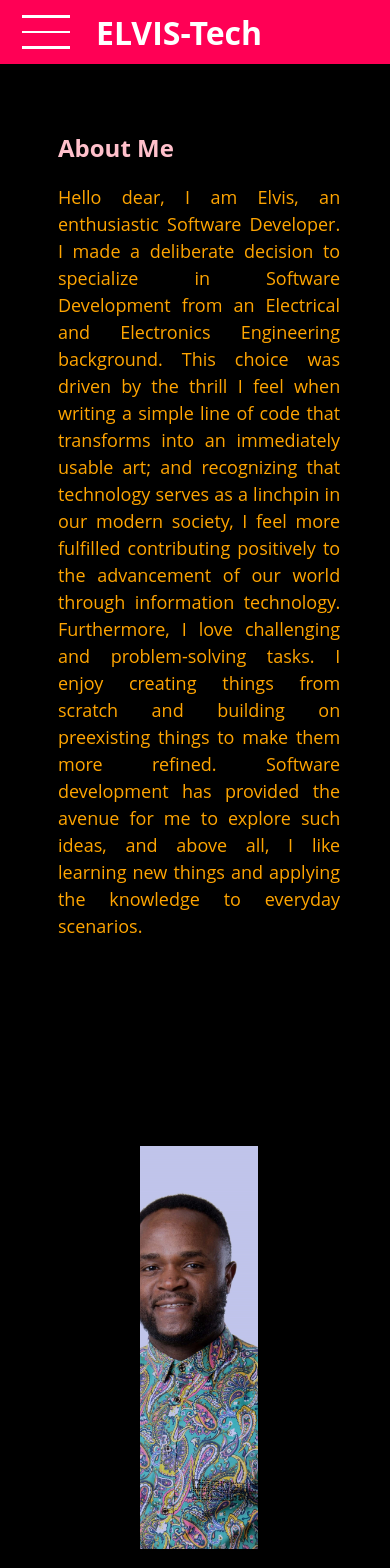
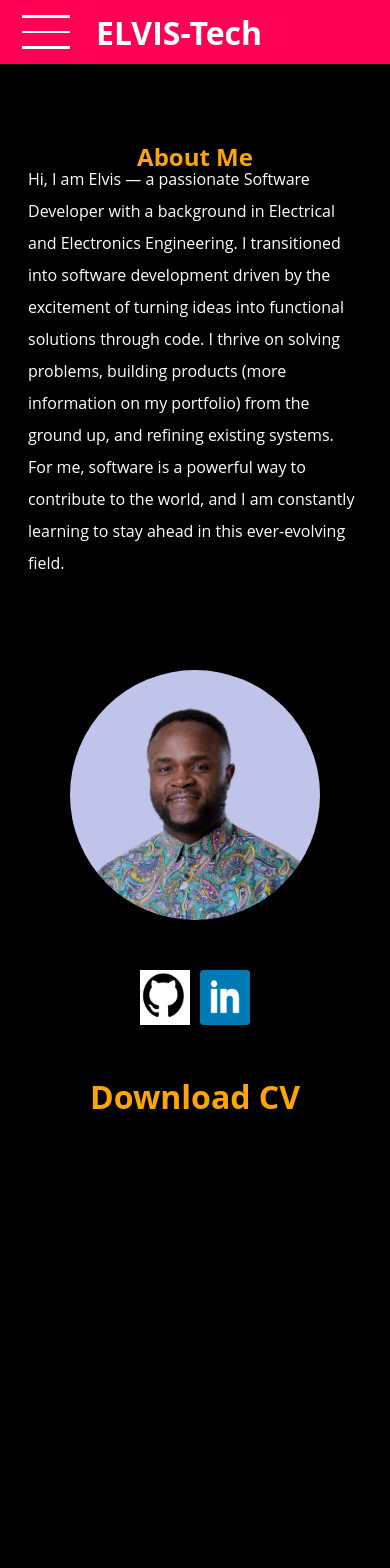
Before and after one commit to elvisonob/Personal-Website, a React (Create React App) app: page /about in a window 390 px wide. Shown: the top 1568 px of the page. After the commit the page ends 1118 px from the top, so only its background shows below. Built offline with nearby package versions, Linux system fonts and the light colour scheme.

Commit message:
redesigning portfolio css

```diff
--- a/src/components/pages/About.js
+++ b/src/components/pages/About.js
@@ -1,6 +1,6 @@
 import React from 'react';
 import classes from './About.module.css';
-import image from '../../images/coding-pic-edit.jpg';
+import image from '../../images/portfolio-pic.jpg';
 import github from '../../images/github.jpg';
 import linkedin from '../../images/linkedin.png';
 import ElvisCV from '../../images/Elvis IT Resume.pdf';
@@ -8,74 +8,44 @@ import { Link } from 'react-router-dom';
 
 const About = () => {
   return (
-    <div className={classes.AboutMeContainer}>
-      <div className={classes.leftHandSide}>
-        <section className={classes.content}>
-          <div className={classes.aboutMeTop}>About Me</div>
-          <p className={classes.aboutMe}>
-            Hello dear, I am Elvis, an enthusiastic Software Developer. I made a
-            deliberate decision to specialize in Software Development from an
-            Electrical and Electronics Engineering background. This choice was
-            driven by the thrill I feel when writing a simple line of code that
-            transforms into an immediately usable art; and recognizing that
-            technology serves as a linchpin in our modern society, I feel more
-            fulfilled contributing positively to the advancement of our world
-            through information technology. Furthermore, I love challenging and
-            problem-solving tasks. I enjoy creating things from scratch and
-            building on preexisting things to make them more refined. Software
-            development has provided the avenue for me to explore such ideas,
-            and above all, I like learning new things and applying the knowledge
-            to everyday scenarios.
-          </p>
-        </section>
+    <div className={classes.container}>
+      <div className={classes.information}>
+        <h2>About Me</h2>
+        <p>
+          Hi, I am Elvis — a passionate Software Developer with a background in
+          Electrical and Electronics Engineering. I transitioned into software
+          development driven by the excitement of turning ideas into functional
+          solutions through code. I thrive on solving problems, building
+          products (more information on my portfolio) from the ground up, and
+          refining existing systems. For me, software is a powerful way to
+          contribute to the world, and I am constantly learning to stay ahead in
+          this ever-evolving field.
+        </p>
       </div>
-      <div className={classes.rightHandSide}>
-        <div className={classes.picture}>
-          <div></div>
-          <img
-            className={classes.resize}
-            src={image}
-            width="100%"
-            height="80%"
-            alt=""
-          />
-          <div></div>
-        </div>
-        <div className={classes.socialMediaLink}>
-          <div className={classes.linkedin}>
+      <div className={classes.leftMenu}>
+        <div className={classes.leftMenuOptions}>
+          <img className={classes.myimage} src={image} alt="" />
+
+          <div className={classes.socialMedia}>
+            <Link
+              to={{ pathname: 'https://github.com/elvisonob' }}
+              target="_blank"
+            >
+              <img src={github} height="100%" width="100%" alt="" />
+            </Link>
             <Link
               to={{
                 pathname: 'https://www.linkedin.com/in/elvis-ono-5bb4081b6/',
               }}
               target="_blank"
             >
-              <img
-                className={classes.linkedinImage}
-                src={linkedin}
-                width="100%"
-                height="100%"
-                alt=""
-              />
+              <img src={linkedin} height="100%" width="100%" alt="" />
             </Link>
           </div>
-          <div className={classes.github}>
-            <Link
-              to={{ pathname: 'https://github.com/elvisonob' }}
-              target="_blank"
-            >
-              <img
-                className={classes.gitHubImage}
-                src={github}
-                width="100%"
-                height="100%"
-                alt=""
-              />
-            </Link>
-          </div>
+          <a className={classes.CV} href={ElvisCV} download="Resume">
+            Download CV
+          </a>
         </div>
-        <a className={classes.cv} href={ElvisCV} download="Resume">
-          Download CV
-        </a>
       </div>
     </div>
   );
--- a/src/components/pages/About.module.css
+++ b/src/components/pages/About.module.css
@@ -1,99 +1,162 @@
-.AboutMeContainer {
+.container {
   display: grid;
-    grid-template: 'leftHandSide rightHandSide' 1fr/ 1fr 1fr;
+  grid-template-columns: 1fr 1fr;
   grid-gap: 10px;
-    height: 100vh;
-    width: 98vw;
-    background-color: black;
 }
 
-.leftHandSide {
-    grid-area: leftHandSide;
-    padding: 50px;
+.information {
+  grid-area: 'information';
   display: grid;
-    grid-template-areas: 'textContent';
-    grid-template-columns: 1fr;
 }
 
-.content h1 {
+.information h2 {
+  text-align: center;
   color: orange;
 }
 
-.aboutMeTop {
-    color: pink;
-    font-size: x-large;
-    font-weight: bold;
+.information p {
+  color: white;
+  font-size: clamp(16px, 2vw, 24px);
+  padding: 20px;
+  line-height: 2;
+  margin: 0 auto;
+  margin-top: -50px;
 }
 
-.aboutMe {
-    color: orange;
+.information h2 {
+  margin-top: 60px;
 }
 
-.leftHandSide .content {
-    line-height: 1.5;
-    grid-area: textContent;
-    text-align: justify;
+.leftMenu {
+  grid-area: 'leftMenu';
+  display: grid;
+  grid-template-rows: 200px 200px 200px;
 }
 
-.leftHandSide p {
-    font-size: 25px;
+.leftMenuOptions {
+  display: grid;
+  grid-gap: 50px;
 }
 
-.rightHandSide {
-    grid-area: rightHandSide;
-    color: white;
-    /* border: 1px dashed white; */
-    display: grid;
-    padding: 2rem;
-    grid-template-rows: 600px 50px 50px;
-    grid-gap: 5px;
+.myimage {
+  height: auto;
+  width: 300px;
+  justify-self: center;
+  margin-top: 80px;
+  border-radius: 50%;
 }
 
-.rightHandSide .socialMediaLink {
+.socialMedia {
   display: grid;
   grid-template-columns: 50px 50px;
-    color: white;
   grid-gap: 10px;
-    justify-content: center;
-}
-
-.rightHandSide .cv {
-    font-size: 30px;
-    font-weight: bold;
-    color: orange;
   justify-self: center;
 }
 
-.rightHandSide .picture {
+.CV {
   display: grid;
-    grid-template-columns: 100px 1fr 100px;
-    margin-top: 6rem;
-}
-
-.rightHandSide a {
+  justify-items: center;
+  font-size: xx-large;
+  font-weight: bolder;
+  color: orange;
   text-decoration: none;
 }
 
-@media screen and (max-width: 1000px) {
-    .AboutMeContainer {
+@media (max-width: 768px) {
+  .container {
     display: grid;
-        grid-template: 'leftHandSide' 1fr 'rightHandSide' 1fr / 1fr;
-        grid-gap: 10px;
-        height: 100vh;
-        width: 98vw;
+    grid-template: 'information' 500px 'leftMenu' 200px/ 1fr;
+  }
+  .myimage {
+    height: auto;
+    width: 400px;
+    height: auto;
+    justify-self: center;
+    margin-top: 80px;
+    border-radius: 50%;
+  }
+  .information p {
+    font-size: clamp(20px, 3vw, 24px);
   }
 }
 
-@media screen and (max-width: 750px) {
-    .leftHandSide p {
-        font-size: 18px;
+@media (max-width: 480px) {
+  .information p {
+    color: white;
+    font-size: clamp(16px, 3vw, 24px);
+    padding: 20px;
+    line-height: 2;
+    margin: 0 auto;
+    margin-top: -50px;
+  }
+  .myimage {
+    height: auto;
+    width: 250px;
+    height: auto;
+    justify-self: center;
+    margin-top: 80px;
+    border-radius: 50%;
   }
 }
 
-@media screen and (max-width: 497px) {
-    .rightHandSide .picture .resize {
-        max-width: 100%;
-        max-height: auto;
-        object-fit: cover;
+@media (max-width: 320px) {
+  .myimage {
+    margin-top: 150px;
   }
 }
+
+/* @media (max-width: 551px) {
+  .information p {
+    color: white;
+    font-size: 21px;
+    padding: 20px;
+    line-height: 2;
+    margin: 0 auto;
+    margin-top: -50px;
+  }
+}
+
+@media (max-width: 466px) {
+  .information p {
+    color: white;
+    font-size: 19px;
+    padding: 20px;
+    line-height: 2;
+    margin: 0 auto;
+    margin-top: -50px;
+  }
+}
+
+@media (max-width: 404px) {
+  .information p {
+    color: white;
+    font-size: 18px;
+    padding: 20px;
+    line-height: 2;
+    margin: 0 auto;
+    margin-top: -50px;
+  }
+}
+
+@media (max-width: 370px) {
+  .information p {
+    color: white;
+    font-size: 16px;
+    padding: 20px;
+    line-height: 2;
+    margin: 0 auto;
+    margin-top: -50px;
+  }
+}
+
+@media (max-width: 321px) {
+  .myimage {
+    margin-top: 150px;
+  }
+}
+
+@media (max-width: 274px) {
+  .myimage {
+    margin-top: 200px;
+  }
+} */
```
Also changed, not shown: src/images/portfolio-pic.jpg (added), src/index.css (indentation only), 1 other file (tests, documents, lock files or other folders). Lines whose indentation alone changed are shown as unchanged.
